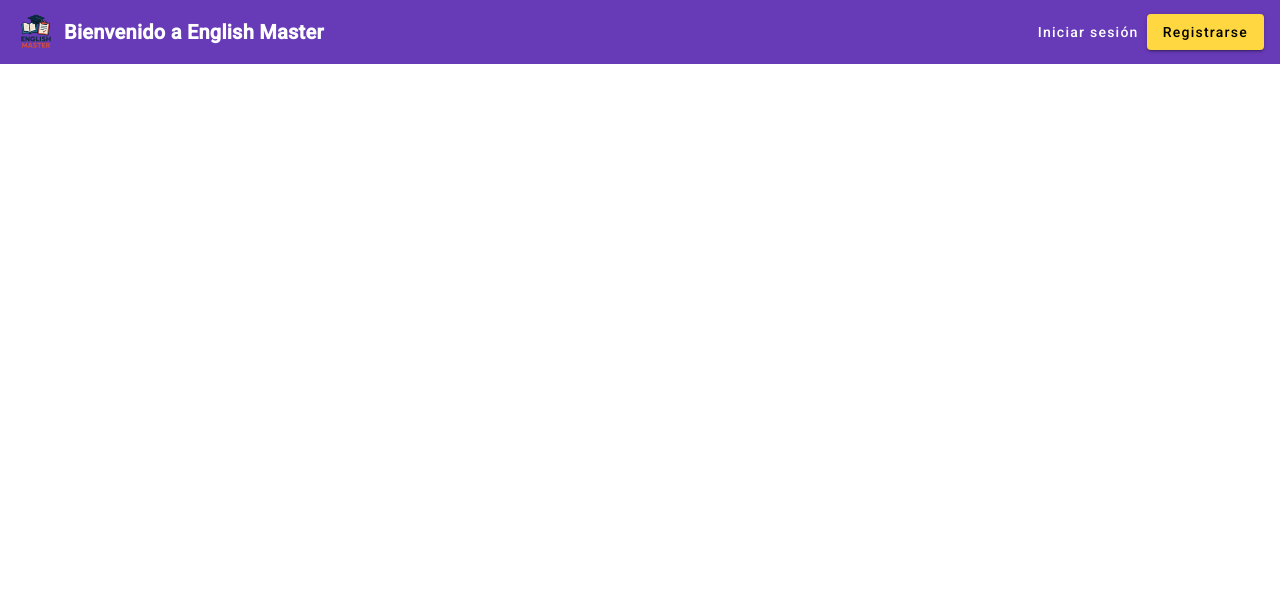
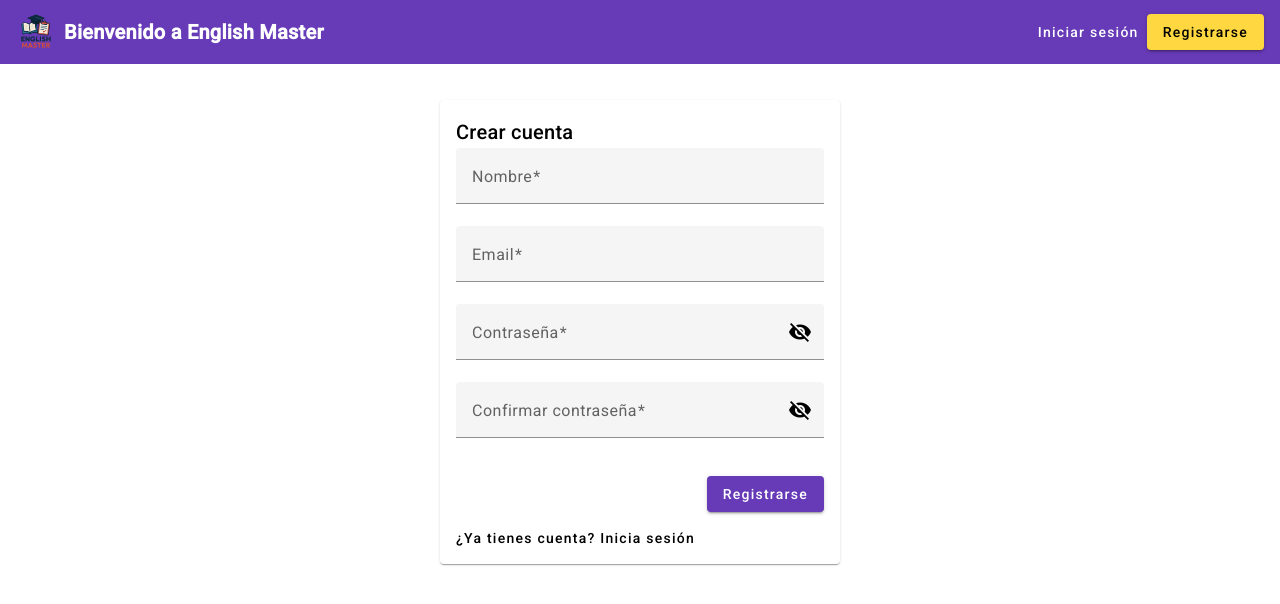
Before and after one commit to samuel2793/english-master-frontend, an Angular app: page /register in a window 1280 px wide. Shown: the top 604 px of the page. Built offline with nearby package versions, Linux system fonts and the light colour scheme.

Commit message:
feat(auth): agregar componente de registro con formulario reactivo y validaciones

```diff
--- a/src/app/auth/register/register.component.html
+++ b/src/app/auth/register/register.component.html
@@ -1 +1,72 @@
-<p>register works!</p>
+<div class="register-container">
+  <mat-card>
+    <mat-card-header>
+      <mat-card-title>Crear cuenta</mat-card-title>
+    </mat-card-header>
+    <mat-card-content [formGroup]="registerForm">
+      <form (ngSubmit)="onSubmit()">
+        <mat-form-field appearance="fill" class="full-width">
+          <mat-label>Nombre</mat-label>
+          <input matInput formControlName="name" />
+          <mat-error *ngIf="registerForm.get('name')?.hasError('required')">
+            El nombre es obligatorio
+          </mat-error>
+          <mat-error *ngIf="registerForm.get('name')?.hasError('minlength')">
+            Mínimo 2 caracteres
+          </mat-error>
+        </mat-form-field>
+
+        <mat-form-field appearance="fill" class="full-width">
+          <mat-label>Email</mat-label>
+          <input matInput formControlName="email" type="email" />
+          <mat-error *ngIf="registerForm.get('email')?.hasError('required')">
+            El email es obligatorio
+          </mat-error>
+          <mat-error *ngIf="registerForm.get('email')?.hasError('email')">
+            Formato de email inválido
+          </mat-error>
+        </mat-form-field>
+
+        <mat-form-field appearance="fill" class="full-width">
+          <mat-label>Contraseña</mat-label>
+          <input matInput formControlName="password"
+                 [type]="hidePassword ? 'password' : 'text'" />
+          <button mat-icon-button matSuffix type="button"
+                  (click)="hidePassword = !hidePassword">
+            <mat-icon>{{ hidePassword ? 'visibility_off' : 'visibility' }}</mat-icon>
+          </button>
+          <mat-error *ngIf="registerForm.get('password')?.hasError('required')">
+            La contraseña es obligatoria
+          </mat-error>
+          <mat-error *ngIf="registerForm.get('password')?.hasError('minlength')">
+            Mínimo 6 caracteres
+          </mat-error>
+        </mat-form-field>
+
+        <mat-form-field appearance="fill" class="full-width">
+          <mat-label>Confirmar contraseña</mat-label>
+          <input matInput formControlName="confirm"
+                 [type]="hideConfirm ? 'password' : 'text'" />
+          <button mat-icon-button matSuffix type="button"
+                  (click)="hideConfirm = !hideConfirm">
+            <mat-icon>{{ hideConfirm ? 'visibility_off' : 'visibility' }}</mat-icon>
+          </button>
+          <mat-error *ngIf="registerForm.hasError('notMatching')">
+            Las contraseñas no coinciden
+          </mat-error>
+        </mat-form-field>
+
+        <div class="actions">
+          <button mat-raised-button color="primary" type="submit">
+            Registrarse
+          </button>
+        </div>
+      </form>
+    </mat-card-content>
+    <mat-card-actions>
+      <button mat-button routerLink="/login">
+        ¿Ya tienes cuenta? Inicia sesión
+      </button>
+    </mat-card-actions>
+  </mat-card>
+</div>
--- a/src/app/auth/register/register.component.scss
+++ b/src/app/auth/register/register.component.scss
@@ -0,0 +1,20 @@
+.register-container {
+  display: flex;
+  justify-content: center;
+  margin-top: 100px;
+}
+
+mat-card {
+  width: 100%;
+  max-width: 400px;
+}
+
+.full-width {
+  width: 100%;
+}
+
+.actions {
+  margin-top: 16px;
+  display: flex;
+  justify-content: flex-end;
+}
--- a/src/app/auth/register/register.component.ts
+++ b/src/app/auth/register/register.component.ts
@@ -1,10 +1,46 @@
-import { Component } from '@angular/core';
+import { Component, OnInit } from '@angular/core';
+import { FormBuilder, FormGroup, Validators, AbstractControl } from '@angular/forms';
+import { Router } from '@angular/router';
 
 @Component({
   selector: 'app-register',
   templateUrl: './register.component.html',
   styleUrls: ['./register.component.scss']
 })
-export class RegisterComponent {
+export class RegisterComponent implements OnInit {
+  registerForm!: FormGroup;
+  hidePassword = true;
+  hideConfirm  = true;
 
+  constructor(
+    private fb: FormBuilder,
+    private router: Router
+  ) {}
+
+  ngOnInit(): void {
+    this.registerForm = this.fb.group({
+      name:     ['', [Validators.required, Validators.minLength(2)]],
+      email:    ['', [Validators.required, Validators.email]],
+      password: ['', [Validators.required, Validators.minLength(6)]],
+      confirm:  ['', [Validators.required]]
+    }, { validators: this.passwordsMatch });
+  }
+
+  private passwordsMatch(group: AbstractControl) {
+    const pass = group.get('password')?.value;
+    const conf = group.get('confirm')?.value;
+    return pass === conf ? null : { notMatching: true };
+  }
+
+  onSubmit(): void {
+    if (this.registerForm.invalid) {
+      this.registerForm.markAllAsTouched();
+      return;
+    }
+    const { name, email, password } = this.registerForm.value;
+    // Lógica de registro con el servicio de autenticación… (cuando suba el backend)
+    console.log('Registro con', name, email, password);
+    // Tras registro, redirigir, por ejemplo:
+    this.router.navigate(['/login']);
+  }
 }
```
